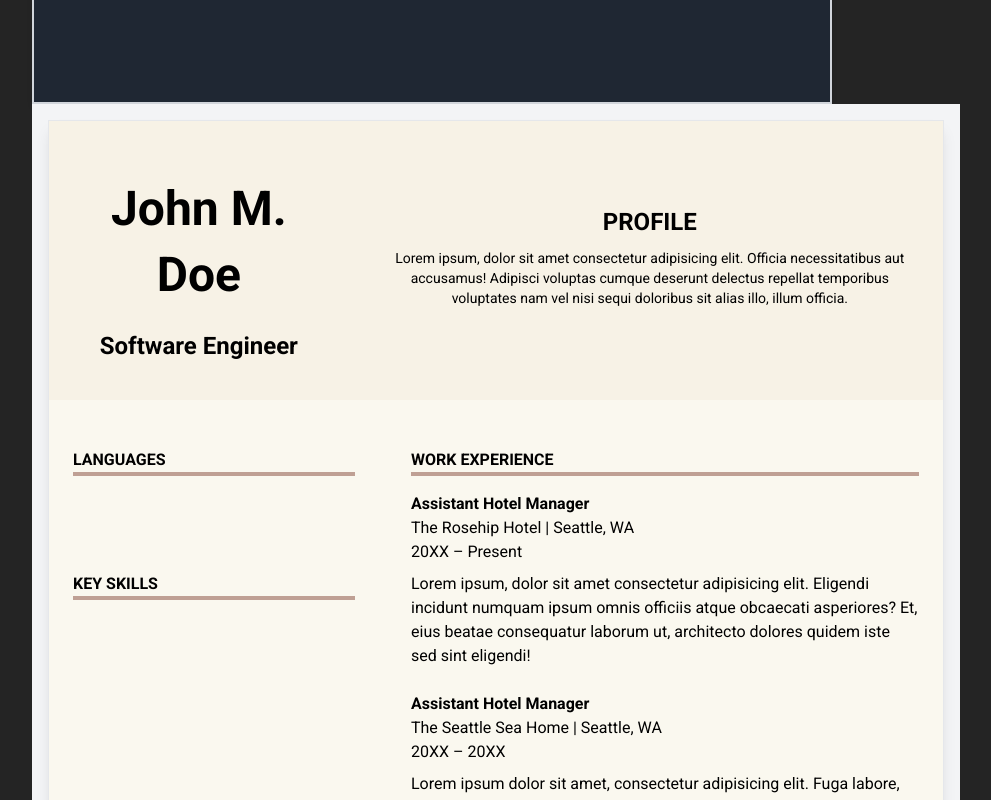
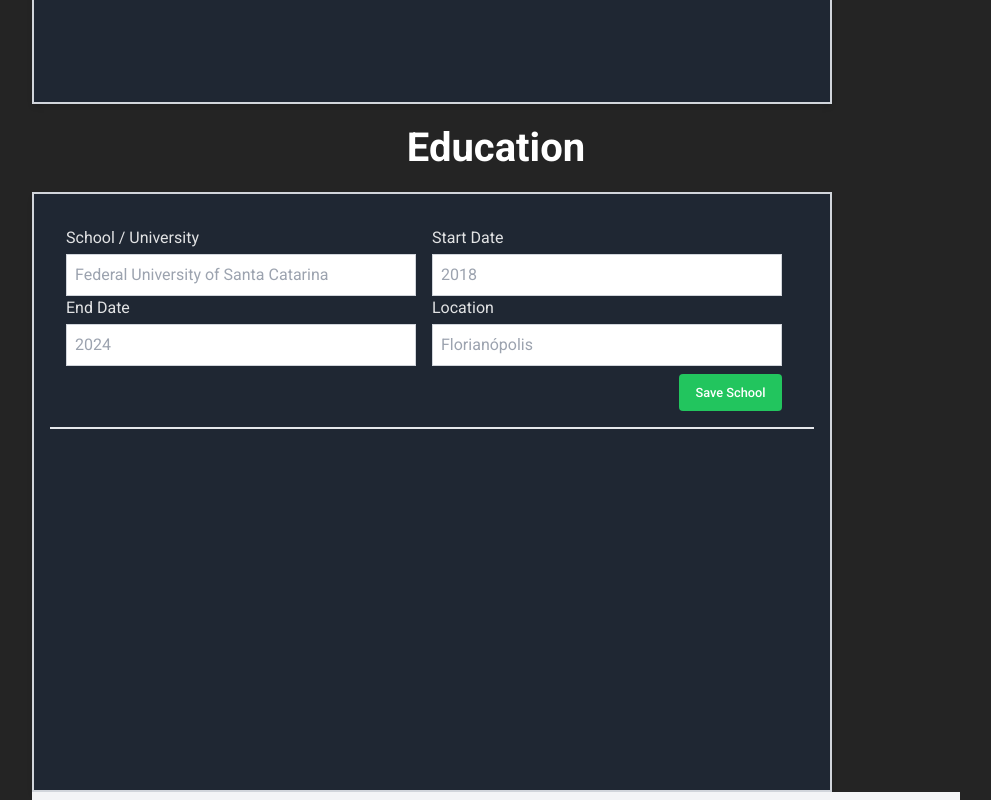
Before and after one commit to douglasmnegri/cv-application, a React (Vite) app: page / in a window 1280 px wide. Shown: the part 1960-2760 px from the top of the page, without its empty margins (144-1135 px from the left). Built offline with nearby package versions, Linux system fonts and the light colour scheme.

Commit message:
refactor Education.jsx

```diff
--- a/src/App.jsx
+++ b/src/App.jsx
@@ -1,10 +1,12 @@
+import CurriculumTemplate from "./html_components/CurriculumTemplate";
 import SignUpForm from "./profile-information/ProfileInfo";
+import HandleProfileInfo from "./profile-information/HandleProfileInfo";
 import Skills from "./skills/Skills";
+import HandleSkills from "./skills/HandleSkills";
 import Languages from "./languages/Languages";
-import CurriculumTemplate from "./html_components/CurriculumTemplate";
 import HandleLang from "./languages/HandleLang";
-import HandleProfileInfo from "./profile-information/HandleProfileInfo";
-import HandleSkills from "./skills/HandleSkills";
+import Education from "./education/Education";
+import HandleEducation from "./education/HandleEducation";
 
 function App() {
   const { formData, savedData, handleFormChange, handleSave } =
@@ -16,11 +18,14 @@ function App() {
     handleLanguageChange,
     handleProficiencyChange,
     handleSaveLanguages,
-    handleDeleteLang
+    handleDeleteLang,
   } = HandleLang();
 
   const { field, savedSkills, handleInputField, handleSkills, handleDelete } =
     HandleSkills();
+
+  const { handleInputFields, handleEducation, educationFields, fields, saveEducation } =
+    HandleEducation();
 
   return (
     <div>
@@ -46,6 +51,13 @@ function App() {
         savedLang={savedLanguages}
         onDeleteLang={handleDeleteLang}
       />
+      <Education
+        educationFields={educationFields}
+        fields={fields}
+        saveEducation={saveEducation}
+        onChangeFields={handleInputFields}
+        handleEducation={handleEducation}
+      />
       <CurriculumTemplate
         savedData={savedData}
         savedSkills={savedSkills}
--- a/src/education/Education.jsx
+++ b/src/education/Education.jsx
@@ -1,68 +1,17 @@
 import { useState } from "react";
-import Container from "./html_components/Container";
+import Container from "../html_components/Container";
 
-const educationFields = [
-  {
-    label: "School / University",
-    type: "text",
-    name: "school",
-    placeholder: "Federal University of Santa Catarina",
-  },
-  {
-    label: "Start Date",
-    type: "number",
-    name: "startDate",
-    placeholder: "2018",
-  },
-  { label: "End Date", type: "number", name: "endDate", placeholder: "2024" },
-  {
-    label: "Location",
-    type: "text",
-    name: "location",
-    placeholder: "Florianópolis",
-  },
-];
-
-function EducationFields() {
-  // We're able to refactor the functions below to become reusable in multiple files
-
-  const [fields, setsFields] = useState({
-    school: "",
-    startDate: "",
-    endDate: "",
-    location: "",
-  });
-
-  const [saveEducation, setSaveEducation] = useState([
-    {
-      school: "UFSC",
-      startDate: "2018",
-      endDate: "2024",
-      location: "Florianópolis",
-    },
-  ]);
-
-  function handleInputFields(e) {
-    const { name, value } = e.target;
-    setsFields((prevFields) => ({
-      ...prevFields,
-      [name]: value,
-    }));
-  }
-
-  function handleEducation() {
-    setSaveEducation((prevEducation) => [...prevEducation, fields]);
-    setsFields({
-      school: "",
-      startDate: "",
-      endDate: "",
-      location: "",
-    });
-    console.log(saveEducation);
-  }
-
+export default function Education({
+  educationFields,
+  fields,
+  saveEducation,
+  onChangeFields,
+  handleEducation,
+}) {
   return (
     <>
+      <h1>Education</h1>
+      <Container>
         <div>
           <div
             className="grid grid-cols-2 border-b-2
@@ -78,7 +27,7 @@ function EducationFields() {
                     name={content.name}
                     value={fields[content.name]}
                     placeholder={content.placeholder}
-                  onChange={handleInputFields}
+                    onChange={onChangeFields}
                     className="block border border-gray-300 p-2 mt-1 w-[350px]"
                   />
                 </label>
@@ -93,25 +42,8 @@ function EducationFields() {
               </button>
             </div>
           </div>
-
-        <div className={`m4 ${saveEducation.length < 1 ? "hidden" : "block"}`}>
-          <h2>Saved Education</h2>
-          <div className="flex flex-wrap justify-evenly">
-            {saveEducation.map((field, index) => (
-              <PrintSchools
-                key={index}
-                school={field.school}
-                location={field.location}
-                date={
-                  field.endDate == ""
-                    ? field.startDate + " (In progress)"
-                    : field.startDate + " - " + field.endDate
-                }
-              />
-            ))}
         </div>
-        </div>
-      </div>
+      </Container>
     </>
   );
 }
@@ -135,15 +67,22 @@ function PrintSchools({ school, date, location }) {
   );
 }
 
-function Education() {
-  return (
-    <>
-      <h1>Education</h1>
-      <Container>
-        <EducationFields />
-      </Container>
-    </>
-  );
+{
+  /* <div className={`m4 ${saveEducation.length < 1 ? "hidden" : "block"}`}>
+          <h2>Saved Education</h2>
+          <div className="flex flex-wrap justify-evenly">
+            {saveEducation.map((field, index) => (
+              <PrintSchools
+                key={index}
+                school={field.school}
+                location={field.location}
+                date={
+                  field.endDate == ""
+                    ? field.startDate + " (In progress)"
+                    : field.startDate + " - " + field.endDate
                 }
-
-export default Education;
+              />
+            ))}
+          </div>
+        </div> */
+}
--- a/src/education/HandleEducation.jsx
+++ b/src/education/HandleEducation.jsx
@@ -0,0 +1,69 @@
+import { useState } from "react";
+import { v4 as uuidv4 } from "uuid";
+
+const educationFields = [
+  {
+    label: "School / University",
+    type: "text",
+    name: "school",
+    placeholder: "Federal University of Santa Catarina",
+  },
+  {
+    label: "Start Date",
+    type: "number",
+    name: "startDate",
+    placeholder: "2018",
+  },
+  { label: "End Date", type: "number", name: "endDate", placeholder: "2024" },
+  {
+    label: "Location",
+    type: "text",
+    name: "location",
+    placeholder: "Florianópolis",
+  },
+];
+
+export default function useEducation() {
+    const [fields, setsFields] = useState({
+        school: "",
+        startDate: "",
+        endDate: "",
+        location: "",
+      });
+
+      const [saveEducation, setSaveEducation] = useState([
+        {
+          school: "UFSC",
+          startDate: "2018",
+          endDate: "2024",
+          location: "Florianópolis",
+        },
+      ]);
+
+      function handleInputFields(e) {
+        const { name, value } = e.target;
+        setsFields((prevFields) => ({
+          ...prevFields,
+          [name]: value,
+        }));
+      }
+
+      function handleEducation() {
+        setSaveEducation((prevEducation) => [...prevEducation, fields]);
+        setsFields({
+          school: "",
+          startDate: "",
+          endDate: "",
+          location: "",
+        });
+        console.log(saveEducation);
+      }
+
+      return {
+        handleInputFields,
+        handleEducation,
+        educationFields,
+        fields,
+        saveEducation
+      }
+}
--- a/src/main.jsx
+++ b/src/main.jsx
@@ -3,11 +3,9 @@ import { createRoot } from "react-dom/client";
 import "./index.css";
 import "@fontsource/roboto";
 import App from "./App";
-import Education from "./Education"
 
 createRoot(document.getElementById("root")).render(
   <StrictMode>
     <App />
-    <Education />
   </StrictMode>
 );
```
Also changed, not shown: 1 other file (tests, documents, lock files or other folders). Lines whose indentation alone changed are shown as unchanged.
